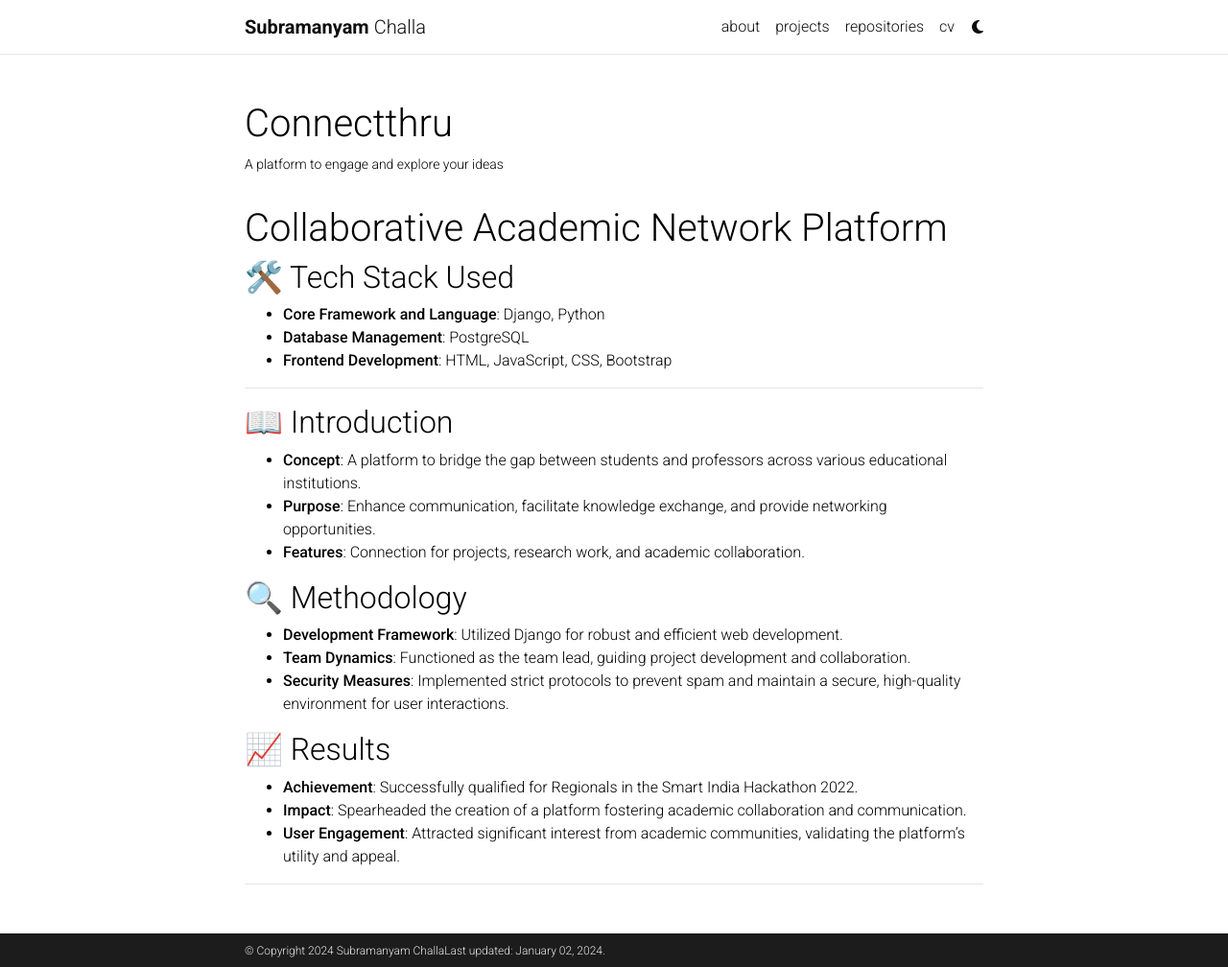
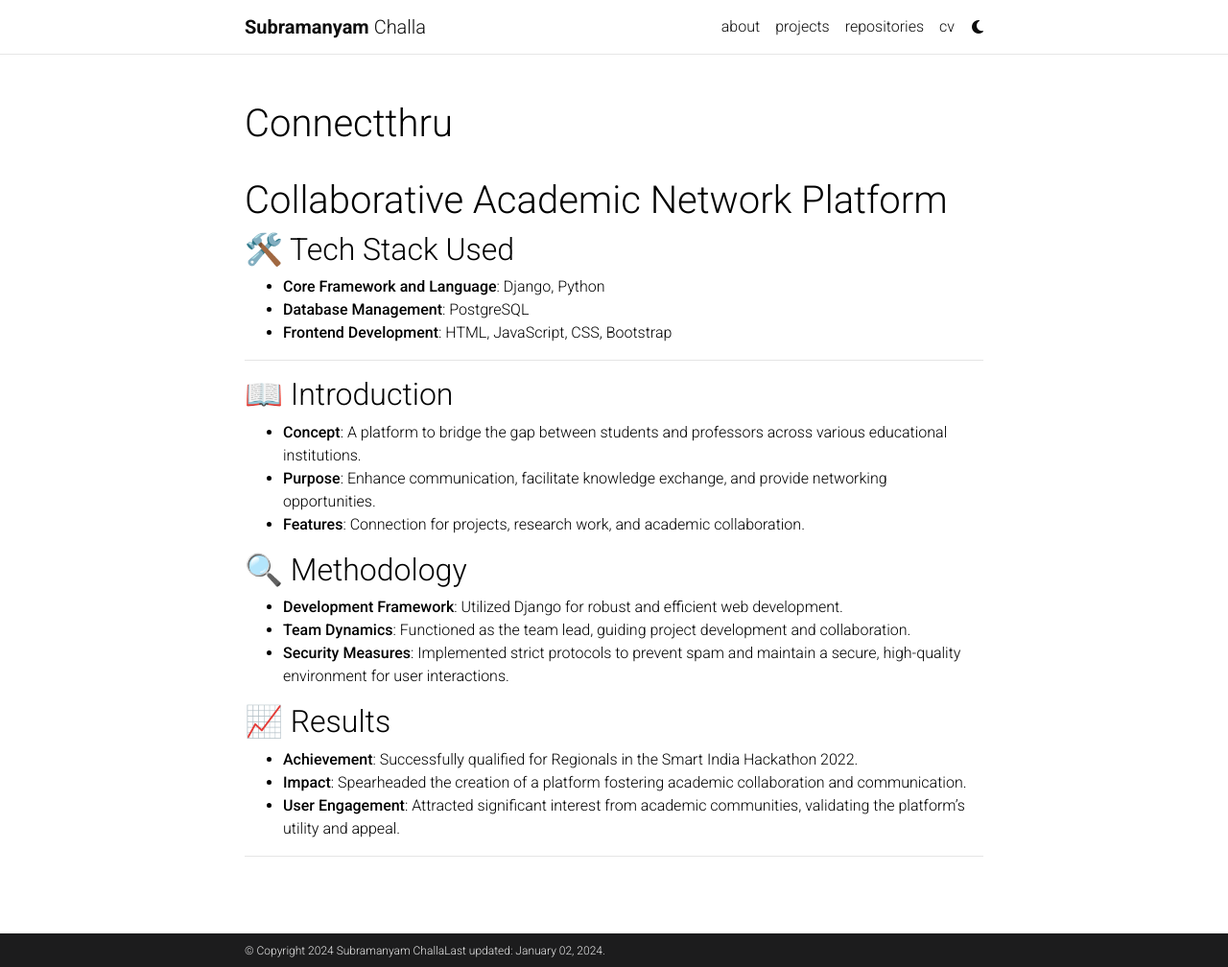
Before and after one commit to SubramanyamChalla24/SubramanyamChalla24.github.io, a Jekyll site: the page built from _projects/2_project.md, in a window 1280 px wide and 1008 px high. Shown: the whole window at 96% size. Built offline with Jekyll 4.4.1, drawn with Linux system fonts in a browser that asks for light colours; comment, search, counter and statistics services are not loaded; a style sheet for code colours, icons or effects is not loaded.

Commit message:
updated projects

```diff
--- a/_projects/2_project.md
+++ b/_projects/2_project.md
@@ -1,7 +1,7 @@
 ---
 layout: page
 title: Connectthru
-description: A platform to engage and explore your ideas
+description:
 img: /assets/img/sih_logo.jpg
 importance: 2
 category: Web Development
```
Also changed, not shown: _projects/1_project.md (+0 -2 lines).
